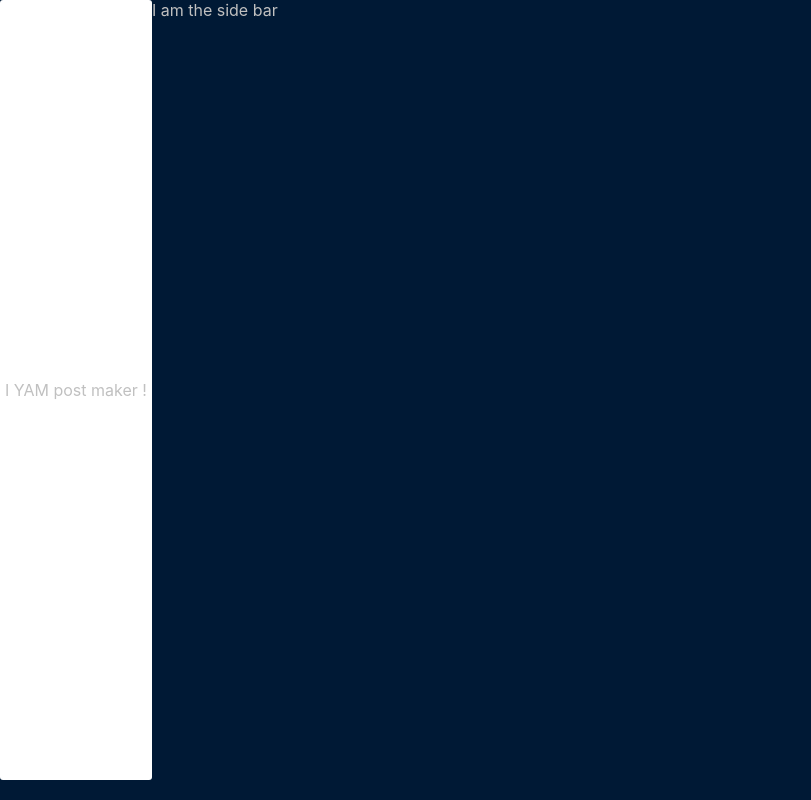
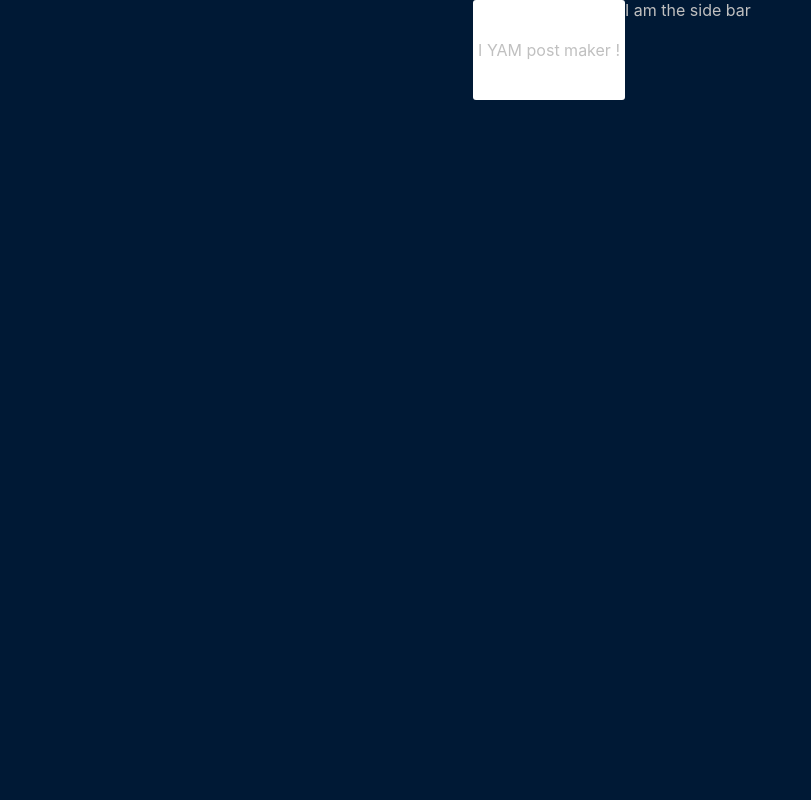
Before and after one commit to clairelist/tumblr-clone-fe, a React (Create React App) app: page / in a window 1280 px wide. Shown: the whole page, without its empty margins (0-811 px from the left). Built offline with nearby package versions, Linux system fonts and the light colour scheme.

Commit message:
todos updaty

```diff
--- a/src/components/Dashboard.js
+++ b/src/components/Dashboard.js
@@ -3,9 +3,12 @@
 function Dashboard(){
     return (
         <div className='dashboard'>
-             <div className='post-maker'>
+            <div className='centre-wrapper'>
+            <div className='post-maker'>
                 I YAM post maker !
             </div>
+            </div>
+
 
             <div className='sidebar'>
                 I am the side bar
--- a/src/index.css
+++ b/src/index.css
@@ -15,6 +15,14 @@
   min-height: 100vh;
 width: 100%;
 display: flex;
+}
+
+.centre-wrapper {
+  align-items: flex-end;
+  display: flex;
+  flex-direction: column;
+  max-width: 625px;
+  width: 100%;
 }
 
 .post-maker{
```
Also changed, not shown: TODOS.txt.
